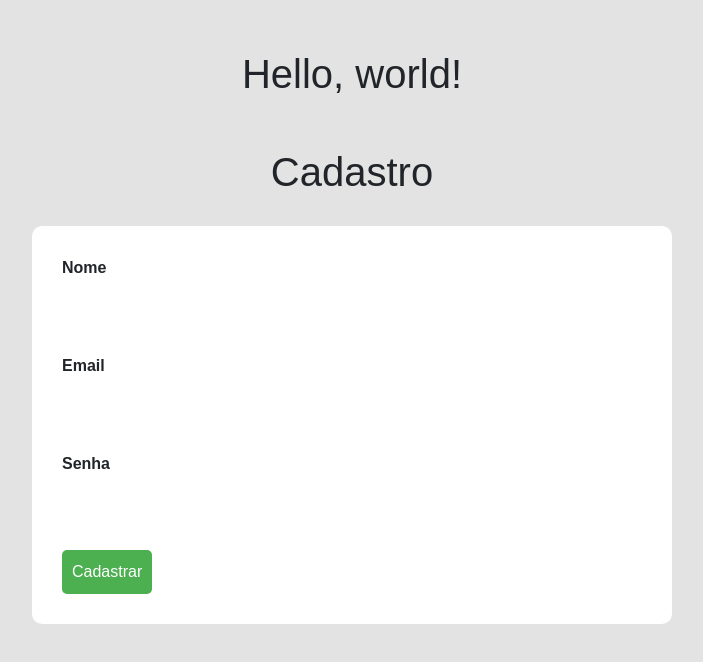
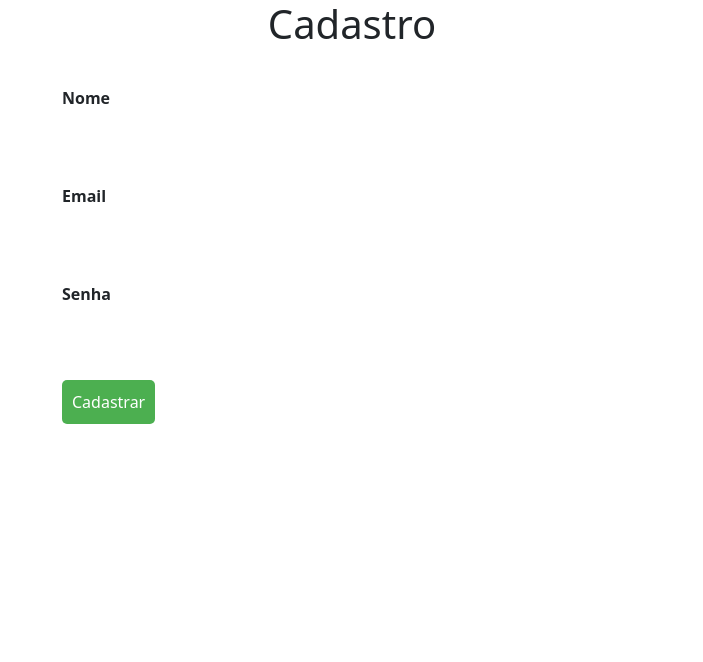
Before and after one commit to Programador-Iniciante888/EditorImagem, a plain HTML site: page clique aqui/login.html in a window 1280 px wide. Shown: the whole page, without its empty margins (288-991 px from the left). Drawn offline with nearby package versions, Linux system fonts and the light colour scheme.

Commit message:
Código reduzido

```diff
--- a/clique aqui/login.html
+++ b/clique aqui/login.html
@@ -1,4 +1,4 @@
-<!doctype html>
+<!DOCKTYPE html>
 <html lang="pt-BR">
   <head>
     <meta charset="utf-8">
@@ -56,61 +56,9 @@
 
     <link href="https://cdn.jsdelivr.net/npm/bootstrap@5.3.0/dist/css/bootstrap.min.css" rel="stylesheet" integrity="sha384-9ndCyUaIbzAi2FUVXJi0CjmCapSmO7SnpJef0486qhLnuZ2cdeRhO02iuK6FUUVM" crossorigin="anonymous">
   </head>
-  <body>
-    <h1>Hello, world!</h1>
 
-<!DOCTYPE html>
-<html>
-  <head>
-    <title>Cadastro</title>
-    <style>
-      body {
-        font-family: Arial, sans-serif;
-        background-color: #e3e3e3;
-      }
 
-      h1 {
-        text-align: center;
-        margin-top: 50px;
-        margin-bottom: 30px;
-      }
 
-      form {
-        background-color: #fff;
-        width: 50%;
-        margin: auto;
-        padding: 30px;
-        border-radius: 10px;
-      }
-
-      label {
-        display: block;
-        font-weight: bold;
-        margin-bottom: 10px;
-      }
-
-      input[type=text], input[type=email], input[type=password] {
-        padding: 10px;
-        border-radius: 5px;
-        border: none;
-        width: 100%;
-        margin-bottom: 20px;
-      }
-
-      input[type=submit] {
-        padding: 10px;
-        background-color: #4CAF50;
-        color: #fff;
-        border: none;
-        border-radius: 5px;
-        cursor: pointer;
-      }
-
-      input[type=submit]:hover {
-        background-color: #3e8e41;
-      }
-    </style>
-  </head>
   <body>
     <h1>Cadastro</h1>
     <form>
```
